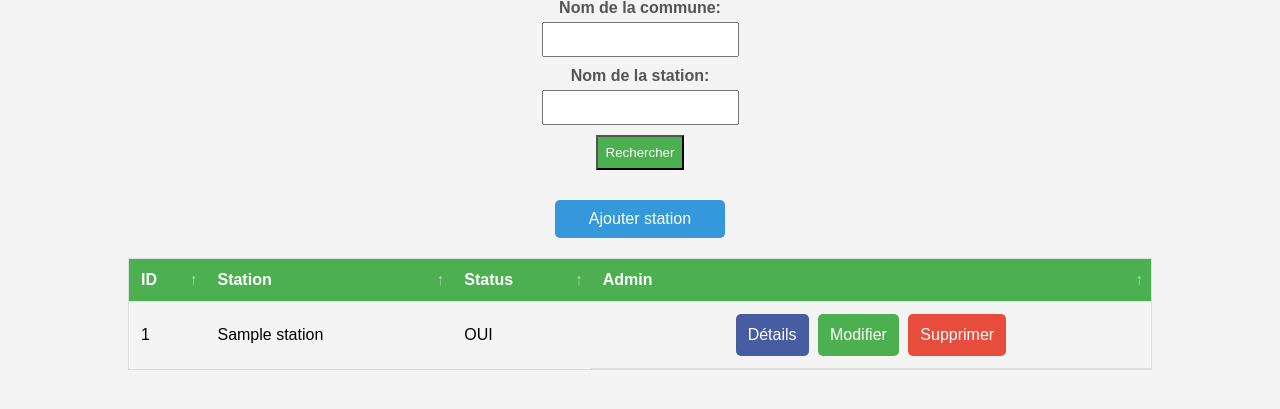
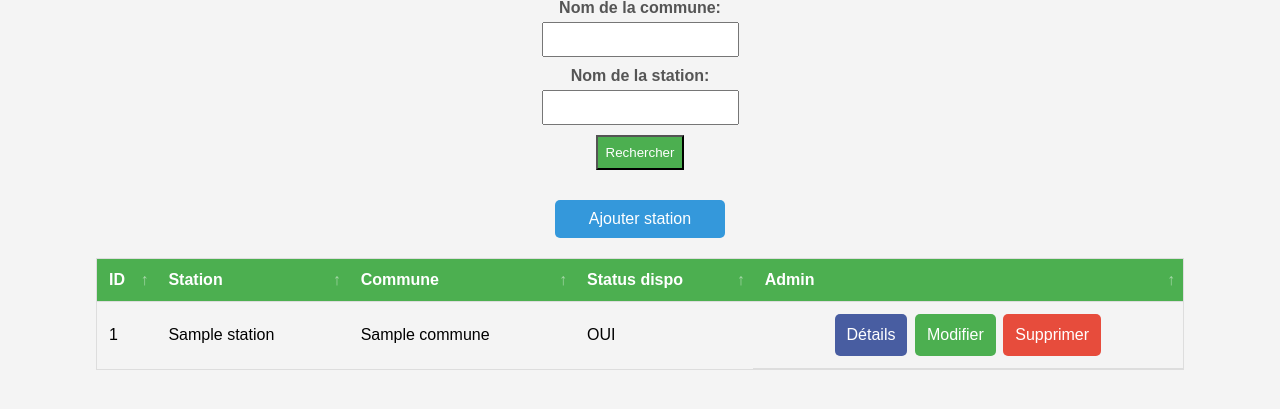
Before and after one commit to BlazingBurn/RedisTpVlib, a Flask app: template flask_app/flaskvlib/templates/data.html in a window 1280 px wide. Shown: the part 81-490 px from the top of the page. Run offline with Flask 3, Linux system fonts and the light colour scheme; the template is opened without the code that fills it: most values are stand-ins (such as "Sample title", 1, 10 or a date in 2020); some libraries are stand-ins or nearby versions.

Commit message:
update code

```diff
--- a/flask_app/flaskvlib/services/randomStations.py
+++ b/flask_app/flaskvlib/services/randomStations.py
@@ -17,6 +17,7 @@ def randomStation():
         station_info = {
             "id": station_data.get(b'id').decode('utf-8'),
             "station": station_data.get(b'station').decode('utf-8'),
+            "commune": station_data.get(b'commune').decode('utf-8'),
             "status": station_data.get(b'status').decode('utf-8'),
             # Ajoutez d'autres champs ici
         }
--- a/flask_app/flaskvlib/static/styles.css
+++ b/flask_app/flaskvlib/static/styles.css
@@ -35,7 +35,7 @@ input[type="submit"] {
 
 table {
     border-collapse: collapse;
-    width: 80%;
+    width: 85%;
     margin: 20px auto;
     border: 1px solid #ddd;
 }
@@ -92,12 +92,12 @@ a[href="/add"]:hover {
 
 .button-container a.details-btn {
     background-color: #485da1;
-    margin-right: 5px;
+    margin-right: 3px;
 }
 
 .button-container a.modify-btn {
     background-color: #4CAF50;
-    margin-right: 5px;
+    margin-right: 3px;
 }
 
 .button-container a.delete-btn {
--- a/flask_app/flaskvlib/templates/data.html
+++ b/flask_app/flaskvlib/templates/data.html
@@ -36,7 +36,8 @@
             <tr>
                 <th>ID</th>
                 <th>Station</th>
-                <th>Status</th>
+                <th>Commune</th>
+                <th>Status dispo</th>
                 <th>Admin</th>
                 <!-- Ajoutez d'autres en-têtes de colonne ici -->
             </tr>
@@ -46,6 +47,7 @@
                 <tr>
                     <td>{{ station.id }}</td>
                     <td>{{ station.station }}</td>
+                    <td>{{ station.commune }}</td>
                     <td>{{ station.status }}</td>
                     <td class="td-button-container">
                         <div class="button-container">
--- a/flask_app/flaskvlib/templates/details.html
+++ b/flask_app/flaskvlib/templates/details.html
@@ -7,11 +7,11 @@
     <link rel="stylesheet" type="text/css" href="/static/details.css">
 </head>
 <body>
-    <h1>Détails de la station {{ station_data.id }}</h1>
+    <h1>Détails de la station {{ station_data.station }} - {{ station_data.id }}</h1>
     <ul>
         <li><strong>ID :</strong> {{ station_data.id }}</li>
         <li><strong>Station :</strong> {{ station_data.station }}</li>
-        <li><strong>Status :</strong> {{ station_data.status }}</li>
+        <li><strong>Status dispo :</strong> {{ station_data.status }}</li>
         <li><strong>Capacité :</strong> {{ station_data.capacity }}</li>
         <li><strong>Bornettes Libres :</strong> {{ station_data.nbbornettesLibre }}</li>
         <li><strong>Vélos Disponibles :</strong> {{ station_data.nbtotalvelodispo }}</li>
```
Also changed, not shown: flask_app/flaskvlib/routes.py (+4 -4 lines).
